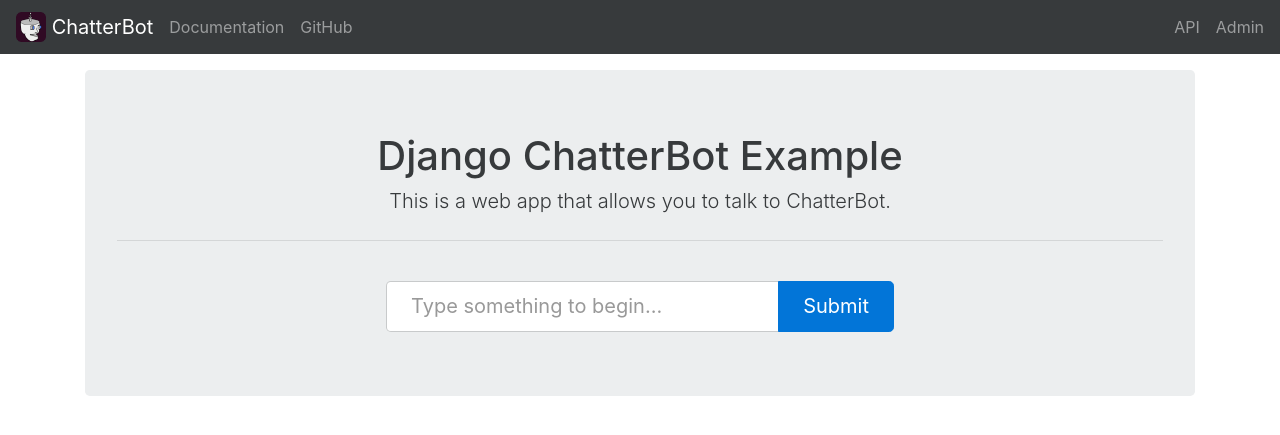
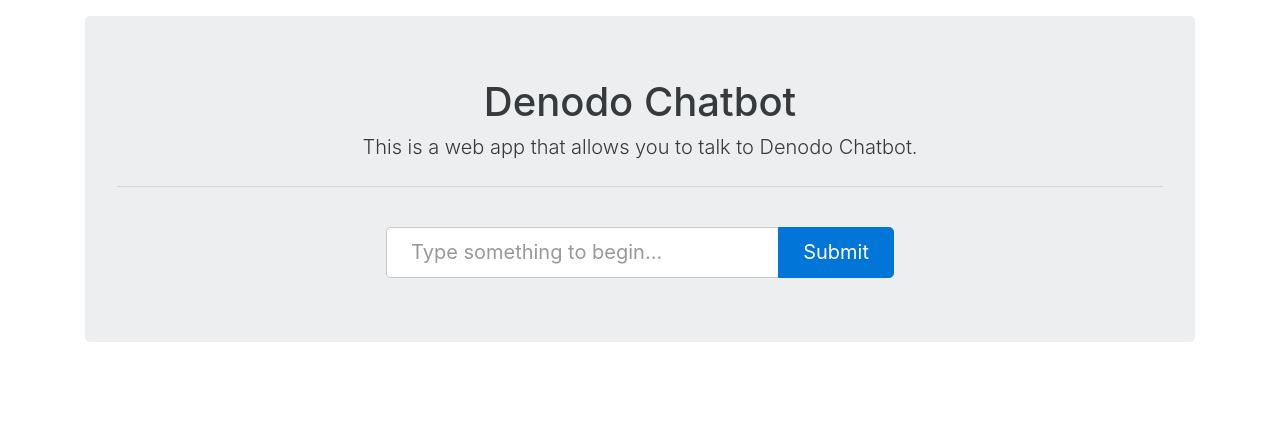
Before and after one commit to senthilrameshjv/django-denodo-chatbot, a Django app: page / in a window 1280 px wide. Shown: the top 435 px of the page. Run offline with Django 3.2, Linux system fonts and the light colour scheme; some libraries are stand-ins or nearby versions.

Commit message:
Finally, a working Django chatbot. This can be a base version for more tuning. Version 1. Yay!!!

```diff
--- a/django_denodo_chatbot/django_denodo_chatbot/templates/app.html
+++ b/django_denodo_chatbot/django_denodo_chatbot/templates/app.html
@@ -8,14 +8,12 @@
   </head>
   <body>
 
-    {% include 'nav.html' %}
-
     <div class="container">
 
       <div class="jumbotron mt-1">
-        <h1 class="jumbotron-heading text-xs-center">Django ChatterBot Example</h1>
+        <h1 class="jumbotron-heading text-xs-center">Denodo Chatbot</h1>
         <p class="lead text-xs-center">
-          This is a web app that allows you to talk to ChatterBot.
+          This is a web app that allows you to talk to Denodo Chatbot.
         </p>
 
         <hr class="my-2">
--- a/django_denodo_chatbot/django_denodo_chatbot/views.py
+++ b/django_denodo_chatbot/django_denodo_chatbot/views.py
@@ -15,7 +15,7 @@ class ChatterBotApiView(View):
     Provide an API endpoint to interact with ChatterBot.
     """
 
-    chatterbot = ChatBot(**settings.CHATTERBOT)
+    chatterbot = ChatBot(**settings.CHATTERBOT, read_only = True,)
 
     def get_conversation(self, request):
         """
@@ -69,8 +69,12 @@ class ChatterBotApiView(View):
             }, status=400)
 
         conversation = self.get_conversation(request)
+        prefix = ''
+        response = self.chatterbot.get_response(input_data, conversation.id)
+        if response.text.startswith('http'):
+           prefix = 'This URL may help you for the answer'
+           response.text = prefix + ' ' + response.text
 
-        response = self.chatterbot.get_response(input_data, conversation.id)
         response_data = response.serialize()
 
         return JsonResponse(response_data, status=200)
```
Also changed, not shown: django_denodo_chatbot/django_denodo_chatbot/settings.py (+22 -2 lines), django_denodo_chatbot/django_db.sqlite3.
